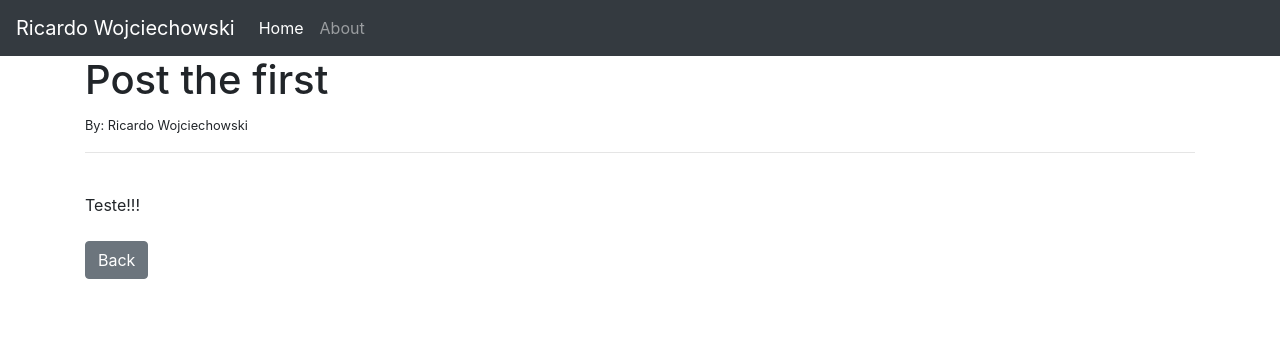
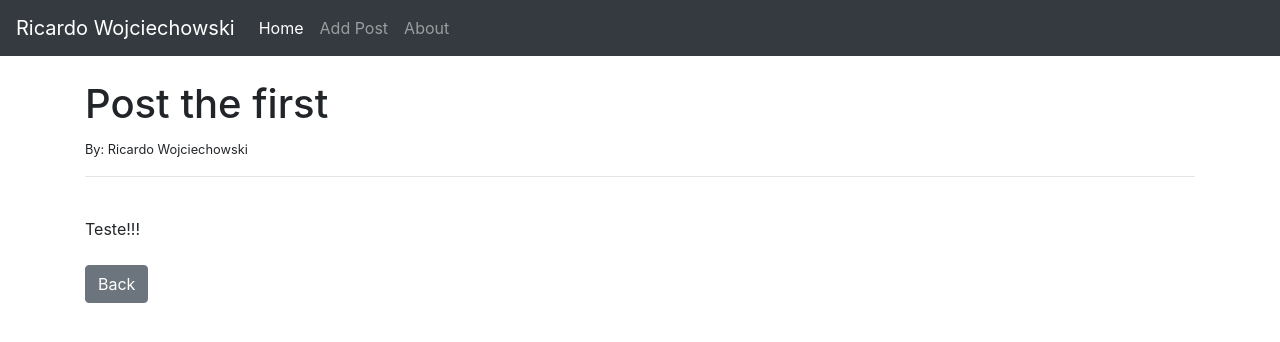
Before and after one commit to ricardowoj/ricardow, a Django app: page /article/1 in a window 1280 px wide. Shown: the top 342 px of the page. Run offline with Django 3.2, Linux system fonts and the light colour scheme; data comes from the database, SQL or seed files in the repository; both versions use the stored data as it was after the commit; some libraries are stand-ins or nearby versions.

Commit message:
add blog post page

```diff
--- a/blog/models.py
+++ b/blog/models.py
@@ -1,5 +1,6 @@
 from django.db import models
 from django.contrib.auth.models import User
+from django.urls import reverse
 
 
 class Post(models.Model):
@@ -10,3 +11,6 @@ class Post(models.Model):
 
     def __str__(self):
         return self.title
+
+    def get_absolute_url(self):
+        return reverse('article-detail', args=(str(self.id)))
--- a/blog/templates/article_details.html
+++ b/blog/templates/article_details.html
@@ -1,7 +1,10 @@
 {% extends 'base.html' %}
-{% block title %}Post - {{ post.title_tag }}{% endblock %}
+{% block title %}
+    Post - {{ post.title_tag }}
+{% endblock %}
 
 {% block content %}
+<br>
 <h1>{{ post.title }}</h1>
 <small>By: {{ post.author.first_name }} {{ post.author.last_name }}</small>
 <hr>
--- a/blog/templates/base.html
+++ b/blog/templates/base.html
@@ -24,7 +24,10 @@
     <div class="collapse navbar-collapse" id="navbarSupportedContent">
         <ul class="navbar-nav mr-auto">
             <li class="nav-item active">
-                <a class="nav-link" href="#">Home <span class="sr-only">(current)</span></a>
+                <a class="nav-link" href="{% url 'home' %}">Home <span class="sr-only">(current)</span></a>
+            </li>
+            <li class="nav-item">
+                <a class="nav-link" href="{% url 'add_post' %}">Add Post</a>
             </li>
             <li class="nav-item">
                 <a class="nav-link" href="#">About</a>
--- a/blog/urls.py
+++ b/blog/urls.py
@@ -1,9 +1,9 @@
 from django.urls import path
-#from . import views
-from .views import HomeView, ArticleDetailView
+from .views import HomeView, ArticleDetailView, AddPostView
+
 
 urlpatterns = [
-    #path('', views.home, name='home')
     path('', HomeView.as_view(), name="home"),
-    path('article/<int:pk>', ArticleDetailView.as_view(), name='article-detail')
+    path('article/<int:pk>', ArticleDetailView.as_view(), name='article-detail'),
+    path('add_post/', AddPostView.as_view(), name='add_post')
 ]
--- a/blog/views.py
+++ b/blog/views.py
@@ -1,13 +1,19 @@
 from django.shortcuts import render
-from django.views.generic import ListView, DetailView
+from django.views.generic import ListView, DetailView, CreateView
 from .models import Post
-#def home(request):
-#    return render(request, 'home.html')
+
 
 class HomeView(ListView):
     model = Post
     template_name = 'home.html'
 
+
 class ArticleDetailView(DetailView):
     model = Post
     template_name = 'article_details.html'
+
+
+class AddPostView(CreateView):
+    model = Post
+    template_name = 'add_post.html'
+    fields = '__all__'
```
Also changed, not shown: blog/templates/add_post.html (+14 -0 lines), db.sqlite3.
